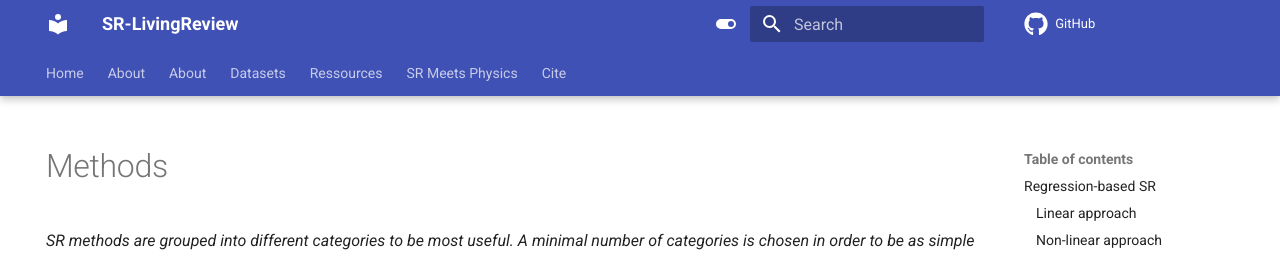
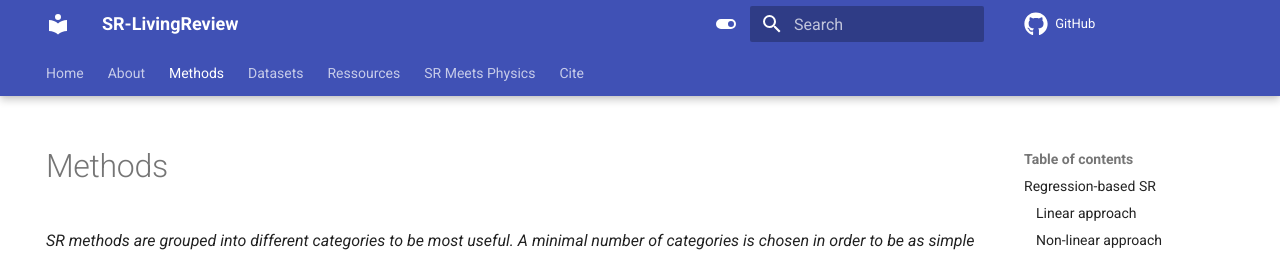
Before and after one commit to nmakke/SR-LivingReview, an MkDocs documentation site: the page built from docs/methods.md, in a window 1280 px wide. Shown: the top 256 px of the page. Built offline with MkDocs 1.6.1 and Material for MkDocs 9.7.7, drawn with Linux system fonts in a browser that asks for light colours; formulas are drawn with MathJax 3; comment, search, counter and statistics services are not loaded.

Commit message:
Update mkdocs.yml

```diff
--- a/mkdocs.yml
+++ b/mkdocs.yml
@@ -8,7 +8,7 @@ theme:
 nav:
     - Home: index.md
     - About: sr.md
-    - Methods: sr.md
+    - Methods: methods.md
     - Datasets: datasets.md
     - Ressources: ressources.md
     - SR Meets Physics: srphysics.md
```
